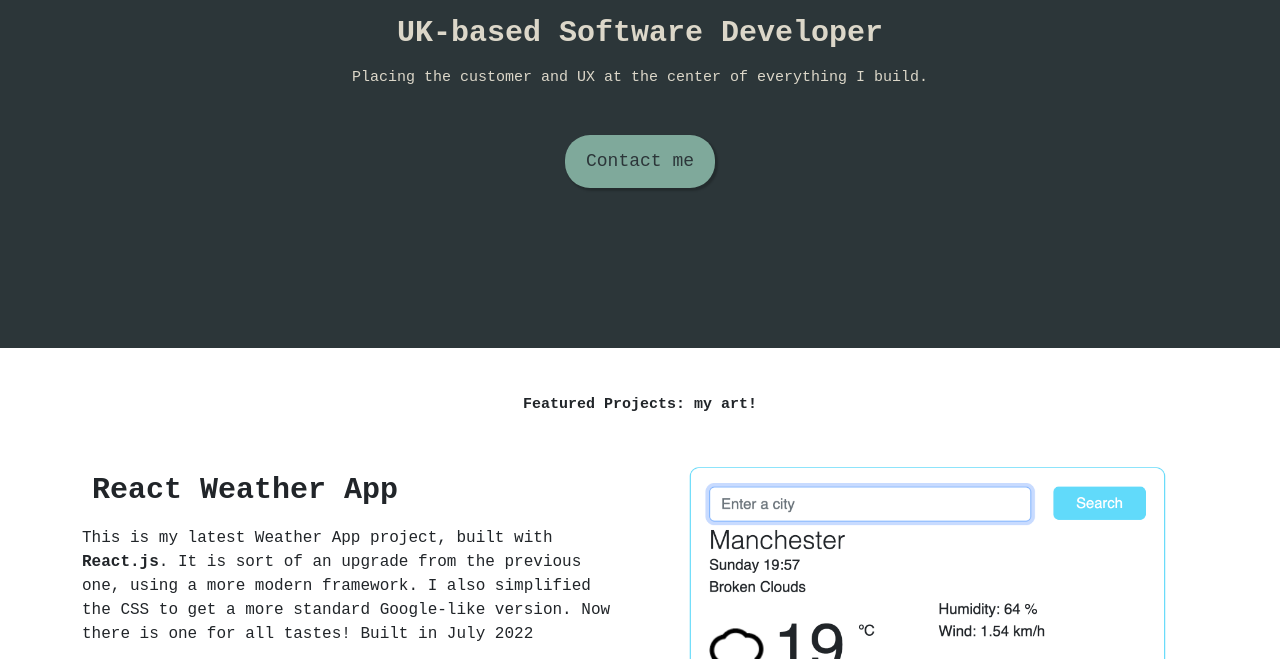
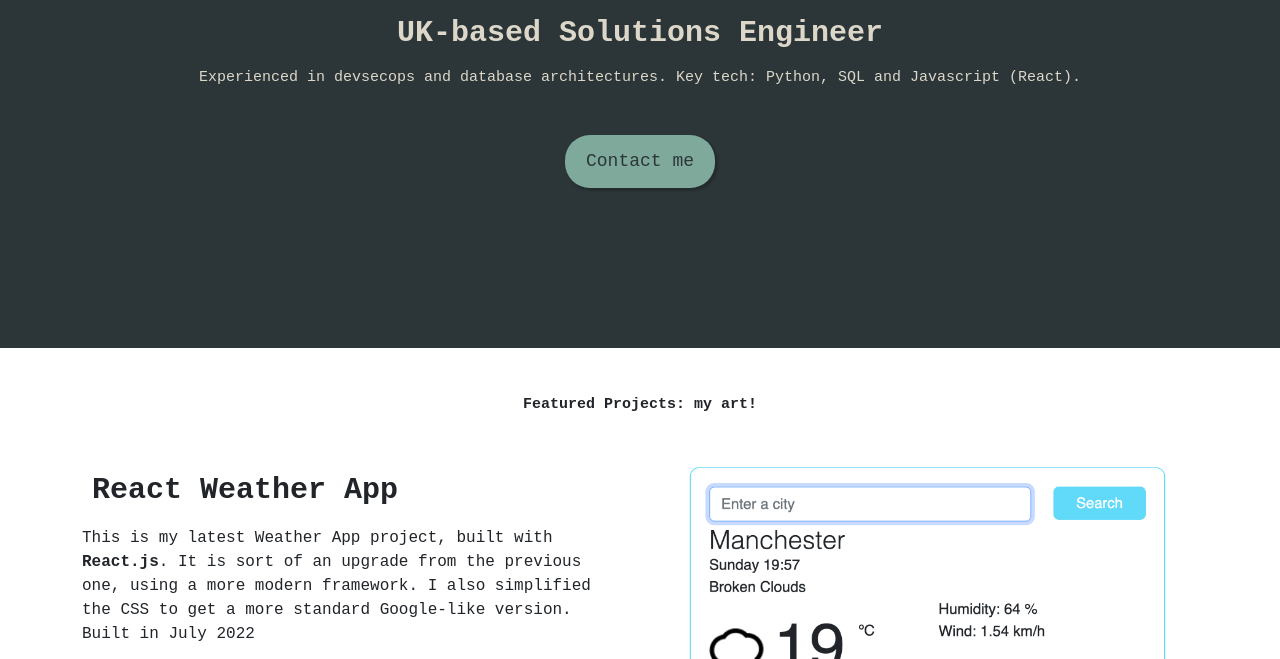
Before and after one commit to beatrizmcbarbosa/b-portfolio, a plain HTML site: page index.html in a window 1280 px wide. Shown: the part 235-894 px from the top of the page. Drawn offline with nearby package versions, Linux system fonts and the light colour scheme.

Commit message:
Update descriptions of projects and self

```diff
--- a/index.html
+++ b/index.html
@@ -6,7 +6,7 @@
     <meta http-equiv="X-UA-Compatible" content="IE=edge">
     <meta name="viewport" content="width=device-width, initial-scale=1.0">
     <meta name="description"
-        content="Beatriz is a software engineer based in the UK. Her portfolio includes a brief background on Beatriz as well as her most current projects on front-end and back-end.">
+        content="Beatriz is a solutions engineer based in the UK. Her portfolio includes a brief background on Beatriz as well as her most current projects on front-end and back-end.">
     <!-- CSS only -->
     <link href="https://cdn.jsdelivr.net/npm/bootstrap@5.2.0/dist/css/bootstrap.min.css" rel="stylesheet"
         integrity="sha384-gH2yIJqKdNHPEq0n4Mqa/HGKIhSkIHeL5AyhkYV8i59U5AR6csBvApHHNl/vI1Bx" crossorigin="anonymous">
@@ -56,8 +56,9 @@
     </nav>
     <div class="hero">
         <h1>Beatriz Barbosa</h1>
-        <h2>UK-based Software Developer</h2>
-        <h3 class="mb-5">Placing the customer and UX at the center of everything I build.
+        <h2>UK-based Solutions Engineer</h2>
+        <h3 class="mb-5">Experienced in devsecops and database architectures. Key tech: Python, SQL and Javascript
+            (React).
         </h3>
         <div>
             <a href="about.html#contact" class="btn btn-branding">Contact me</a>
@@ -72,8 +73,7 @@
                     <p>This is my latest Weather App project, built with <b>React.js</b>. It is sort of an upgrade from
                         the
                         previous one, using a more modern framework.
-                        I also simplified the CSS to get a more standard Google-like version. Now there is one for all
-                        tastes! Built in July 2022</p>
+                        I also simplified the CSS to get a more standard Google-like version. Built in July 2022</p>
                     <a href="https://comfy-hotteok-cb383f.netlify.app/" target="_blank" class="btn btn-primary">Learn
                         more</a>
                 </div>
@@ -103,7 +103,7 @@
             <div class="col">
                 <div class="project-description">
                     <h2>Tic Tac Toe</h2>
-                    <p>This is my Tic Tac Toe project, built with <b>JavaScript</b>. It seemed cool to build a game.
+                    <p>This is my Tic Tac Toe project, built with <b>JavaScript</b>.
                         Built in June 2022</p>
                     <a href="https://beatrizmcbarbosa.github.io/tictactoe/" target="_blank"
                         class="btn btn-primary">Learn
```
